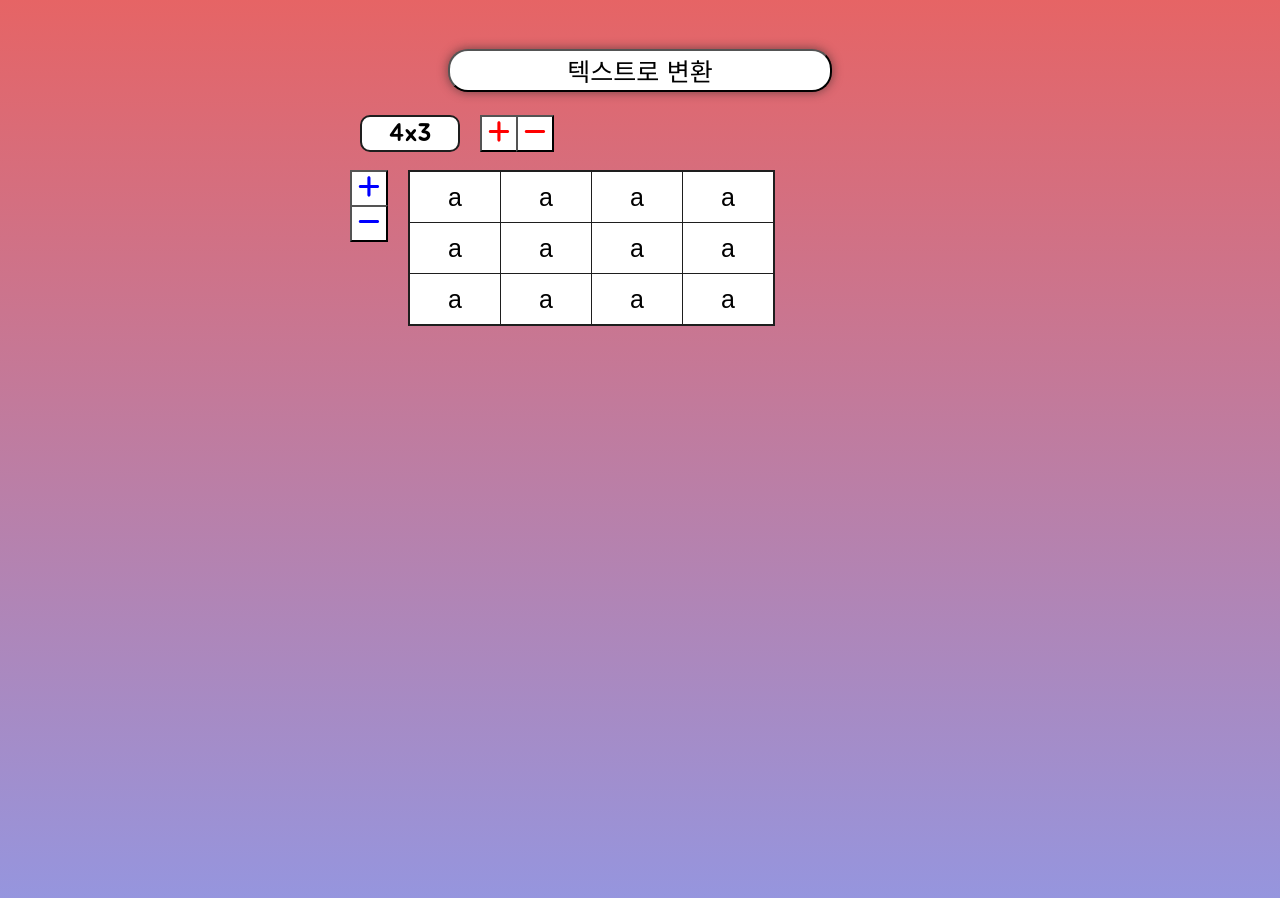
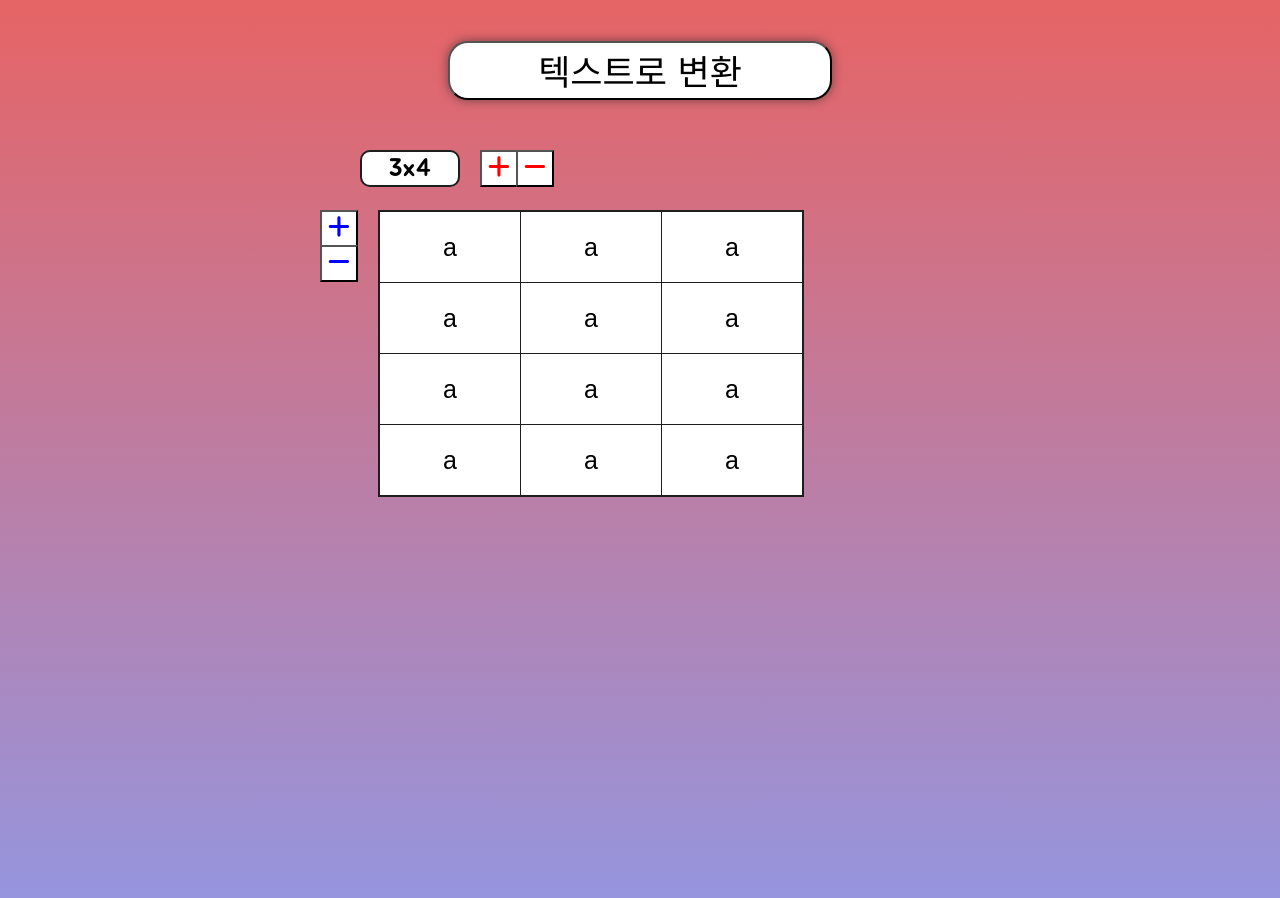
Before and after one commit to Barkshihun/table-to-text, a React (Vite) app: page / in a window 1280 px wide. Shown: the top 898 px of the page. Built offline with nearby package versions, Linux system fonts and the light colour scheme.

Commit message:
App에서 Table, Ouput분리 css에 middle 추가

```diff
--- a/src/components/Table.tsx
+++ b/src/components/Table.tsx
@@ -5,47 +5,37 @@ import { FontAwesomeIcon } from "@fortawesome/react-fontawesome";
 
 let globalTableList: string[][] = [];
 function Table({ isTable }: { isTable: boolean }) {
-  const [rows, setRows] = useState(3);
-  const [cols, setCols] = useState(4);
-
-  const makeTableList = (): string[][] => {
-    console.log("makeTableList!!!!!!");
-    let tempTableList = new Array(rows);
+  const [cols, setCols] = useState(3);
+  const [rows, setRows] = useState(4);
+  const makeTableList = () => {
+    let tableList = new Array(rows);
     for (let row = 0; row < rows; row++) {
-      tempTableList[row] = new Array(cols);
+      tableList[row] = new Array(cols);
       for (let col = 0; col < cols; col++) {
         if (globalTableList[row]) {
-          tempTableList[row][col] = globalTableList[row][col] ? globalTableList[row][col] : `a`;
+          tableList[row][col] = globalTableList[row][col] ? globalTableList[row][col] : `a`;
         } else {
-          tempTableList[row][col] = `a`;
+          tableList[row][col] = `a`;
         }
       }
     }
-    // console.log("rows", rows, "cols", cols, "tableList", tableList);
-    return tempTableList;
+    return tableList;
   };
-  let emptyTableList = makeTableList();
-  console.log("makeTableList", makeTableList());
-  const [tableList, setTableList] = useState(emptyTableList);
+  const [tableList, setTableList] = useState(makeTableList());
+  globalTableList = tableList;
   // 클릭 이벤트 시작
-  console.log("tableList", tableList, "rows", rows, "cols", cols);
   const controlPlus = (target: "rows" | "cols") => {
     if (rows === 0) {
       setRows(1);
       setCols(1);
-      setTableList(makeTableList());
       return;
     }
     switch (target) {
       case "rows":
         setRows((prevRow) => ++prevRow);
-        setTableList(makeTableList());
         break;
       case "cols":
-        console.log("늘림 시작");
         setCols((prevCol) => ++prevCol);
-        console.log("늘림 끝");
-        setTableList(makeTableList());
         break;
     }
   };
@@ -54,17 +44,14 @@ function Table({ isTable }: { isTable: boolean }) {
       setRows(0);
       setCols(0);
       globalTableList = [];
-      setTableList([]);
       return;
     }
     switch (target) {
       case "rows":
         setRows((prevRow) => --prevRow);
-        setTableList(makeTableList());
         break;
       case "cols":
         setCols((prevCol) => --prevCol);
-        setTableList(makeTableList());
         break;
     }
   };
@@ -72,50 +59,28 @@ function Table({ isTable }: { isTable: boolean }) {
   const onRowMinus = () => controlMinus("rows");
   const onColPlus = () => controlPlus("cols");
   const onColMinus = () => controlMinus("cols");
-  const getLongestTextPerCol = () => {
-    let longestTextPerCol: number[] = [];
-
-    for (let col = 0; col < cols; col++) {
-      let tempList = [];
-      for (let row = 0; row < rows; row++) {
-        tempList.push(tableList[row][col].length);
-      }
-      longestTextPerCol.push(Math.max(...tempList));
-    }
-
-    return longestTextPerCol;
-  };
-  let longestTextPerCol = getLongestTextPerCol();
   const onChange = (event: React.ChangeEvent<HTMLInputElement>) => {
     if (event.target.dataset.row && event.target.dataset.col) {
       const row = parseInt(event.target.dataset.row);
       const col = parseInt(event.target.dataset.col);
       globalTableList[row][col] = event.target.value;
-      if (longestTextPerCol[col] < event.target.value.length) {
-        longestTextPerCol[col] = event.target.value.length;
-      }
       setTableList([...globalTableList]);
     }
   };
   // 클릭 이벤트 끝
+
   const setTableContents = () => {
     const trList = [];
+    const rows = tableList.length;
+    const cols = tableList[0].length;
     for (let row = 0; row < rows; row++) {
       const tdList = [];
       for (let col = 0; col < cols; col++) {
+        const length = tableList[row][col].length;
         tdList.push(
           <td key={`r${row}c${col}`}>
             <div>
-              <input
-                type="text"
-                name={`${row},${col}`}
-                value={tableList[row][col]}
-                placeholder={"입력"}
-                onChange={onChange}
-                data-row={row}
-                data-col={col}
-                style={{ width: `${longestTextPerCol[col] + 2}em` }}
-              />
+              <input name={`${row},${col}`} value={tableList[row][col]} placeholder={"입력"} onChange={onChange} data-row={row} data-col={col} style={{ width: `${length + 1}em` }} />
             </div>
           </td>
         );
@@ -126,10 +91,8 @@ function Table({ isTable }: { isTable: boolean }) {
   };
   useEffect(() => {
     console.log("ROW COL 바뀜");
-    setTableList(emptyTableList);
-    return console.log("ROW COL 바뀜");
+    setTableList(makeTableList());
   }, [rows, cols]);
-  globalTableList = tableList;
   if (!isTable) {
     return <Output rows={rows} cols={cols} globalTableList={globalTableList} />;
   }
--- a/src/scss/App.scss
+++ b/src/scss/App.scss
@@ -37,9 +37,12 @@ header {
     word-break: keep-all;
     @include mobile {
       width: 50%;
+      font-size: $mobile-font-size + 10px;
     }
     @include desktop {
       width: 30%;
+      min-width: 340px;
+      font-size: $desktop-font-size + 10px;
     }
   }
 }
--- a/src/scss/Table.scss
+++ b/src/scss/Table.scss
@@ -1,11 +1,15 @@
 @import "./mixin";
 
 .table-container {
+  flex-shrink: 1;
+  @include desktop {
+    width: 50%;
+  }
+  @include middle {
+    width: 90%;
+  }
   @include mobile {
     width: 90%;
-  }
-  @include desktop {
-    width: 50%;
   }
   height: 100%;
   display: flex;
@@ -13,14 +17,48 @@
   position: relative;
   display: flex;
   justify-content: center;
+  .table-container__btn-row {
+    position: absolute;
+    width: 50%;
+    display: flex;
+    @include mobile {
+      left: 60px;
+    }
+    @include desktop {
+      left: 40px;
+    }
+    .table-container__size {
+      font-family: "Jua", sans-serif;
+      top: -30px;
+      left: 12px;
+      width: 30%;
+      min-width: 65px;
+      background: white;
+      display: flex;
+      justify-content: center;
+      align-items: center;
+      margin-right: 20px;
+      border: 2px solid $black;
+      border-radius: 10px;
+    }
+    .table-container__col-btns {
+      display: flex;
+      top: -35px;
+      button {
+        color: red;
+        &:first-child {
+          border-right: unset;
+        }
+      }
+    }
+  }
   .table-container__table-row {
     @include mobile {
-      margin-top: 0px;
+      margin-top: 40px;
     }
     @include desktop {
-      margin-top: 20px;
+      margin-top: 60px;
     }
-    margin-left: 30px;
     display: flex;
     width: 100%;
     .table-container__row-btns {
@@ -43,36 +81,6 @@
       position: relative;
     }
   }
-  .table-container__btn-row {
-    position: absolute;
-    width: 50%;
-    display: flex;
-    top: -35px;
-    left: 40px;
-    .table-container__size {
-      font-family: "Jua", sans-serif;
-      top: -30px;
-      left: 12px;
-      width: 30%;
-      background: white;
-      display: flex;
-      justify-content: center;
-      align-items: center;
-      margin-right: 20px;
-      border: 2px solid $black;
-      border-radius: 10px;
-    }
-    .table-container__col-btns {
-      display: flex;
-      top: -35px;
-      button {
-        color: red;
-        &:first-child {
-          border-right: unset;
-        }
-      }
-    }
-  }
 }
 
 table {
@@ -91,22 +99,19 @@ table {
       input {
         all: unset;
         text-align: center;
-        padding: 5px 0;
         @include mobile {
           min-width: 50px;
           height: 20px;
+          font-size: $mobile-font-size;
+          padding: 5px 10px;
         }
         @include desktop {
           min-width: 90px;
           height: 40px;
+          font-size: $desktop-font-size;
+          padding: 15px 25px;
         }
         &::placeholder {
-          @include mobile {
-            font-size: $mobile-font-size - 5px;
-          }
-          @include desktop {
-            font-size: $desktop-font-size - 10px;
-          }
           font-style: italic;
           color: rgb(200, 200, 200);
         }
--- a/src/scss/_mixin.scss
+++ b/src/scss/_mixin.scss
@@ -1,6 +1,6 @@
 $black: rgb(30, 30, 30);
-$mobile: 500px;
-$desktop: 501px;
+$mobile: 550px;
+$desktop: $mobile + 1px;
 $desktop-font-size: 25px;
 $mobile-font-size: 13px;
 %border {
@@ -11,6 +11,11 @@ $mobile-font-size: 13px;
     @content;
   }
 }
+@mixin middle {
+  @media (min-width: $desktop) and (max-width: 945px) {
+    @content;
+  }
+}
 @mixin desktop {
   @media (min-width: ($desktop)) {
     @content;
```
